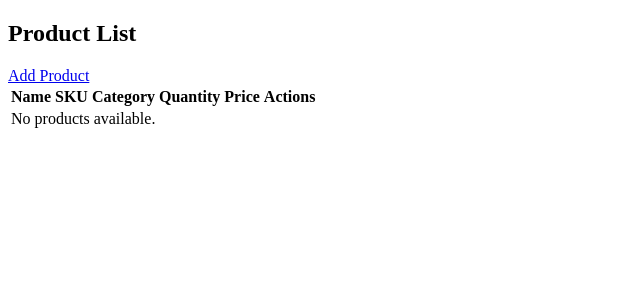
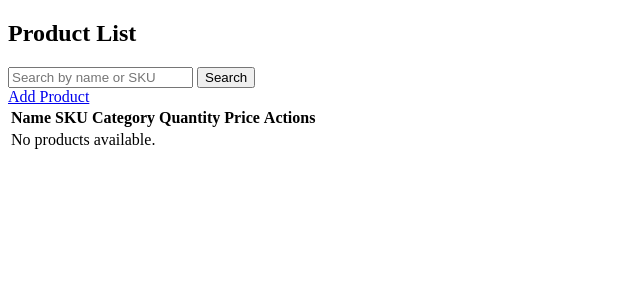
Before and after one commit to ariful-riane/stockflow, a Django app: page /products/ in a window 1280 px wide. Shown: the part 98-398 px from the top of the page, without its empty margins (0-640 px from the left). Run offline with Django 5.2, Linux system fonts and the light colour scheme; data that the repository does not hold is empty.

Commit message:
Added product search

```diff
--- a/inventory/templates/inventory/product_list.html
+++ b/inventory/templates/inventory/product_list.html
@@ -4,6 +4,17 @@
 
 {% block content %}
     <h2>Product List</h2>
+
+    <form method="get" action="{% url 'inventory:product_list' %}">
+        <input type="text" name="search" placeholder="Search by name or SKU" value="{{ search }}">
+
+        <button type="submit">Search</button>
+
+        {% if search %}
+            <a href="{% url 'inventory:product_list' %}">Clear</a>
+        {% endif %}
+
+    </form>
 
     <a href="{% url 'inventory:product_create' %}">Add Product</a>
 
@@ -28,9 +39,7 @@
                 <td>{{ product.price }}</td>
                 <td>
                     <a href="{% url 'inventory:product_edit' pk=product.pk %}">Edit</a>
-                </td>
 
-                <td>
                     <a href="{% url 'inventory:product_delete' pk=product.pk %}">Delete</a>
                 </td>
             </tr>
--- a/inventory/views.py
+++ b/inventory/views.py
@@ -1,13 +1,24 @@
 from django.shortcuts import get_object_or_404, redirect, render
-from django.db.models import ProtectedError
+from django.db.models import ProtectedError, Q
 
 from .forms import ProductForm
 from .models import Product
 
 def product_list(request):
     products = Product.objects.all()
+
+    search = request.GET.get("search", "").strip()
+
+    if search:
+        products = products.filter(
+            Q(name__icontains=search) | Q(sku__icontains=search)
+        )
     return render(request, "inventory/product_list.html",
-                  {"products": products})
+                  {
+                      "products": products,
+                      "search": search
+                   }
+                  )
 
 def product_create(request):
     if request.method == "POST":
```
